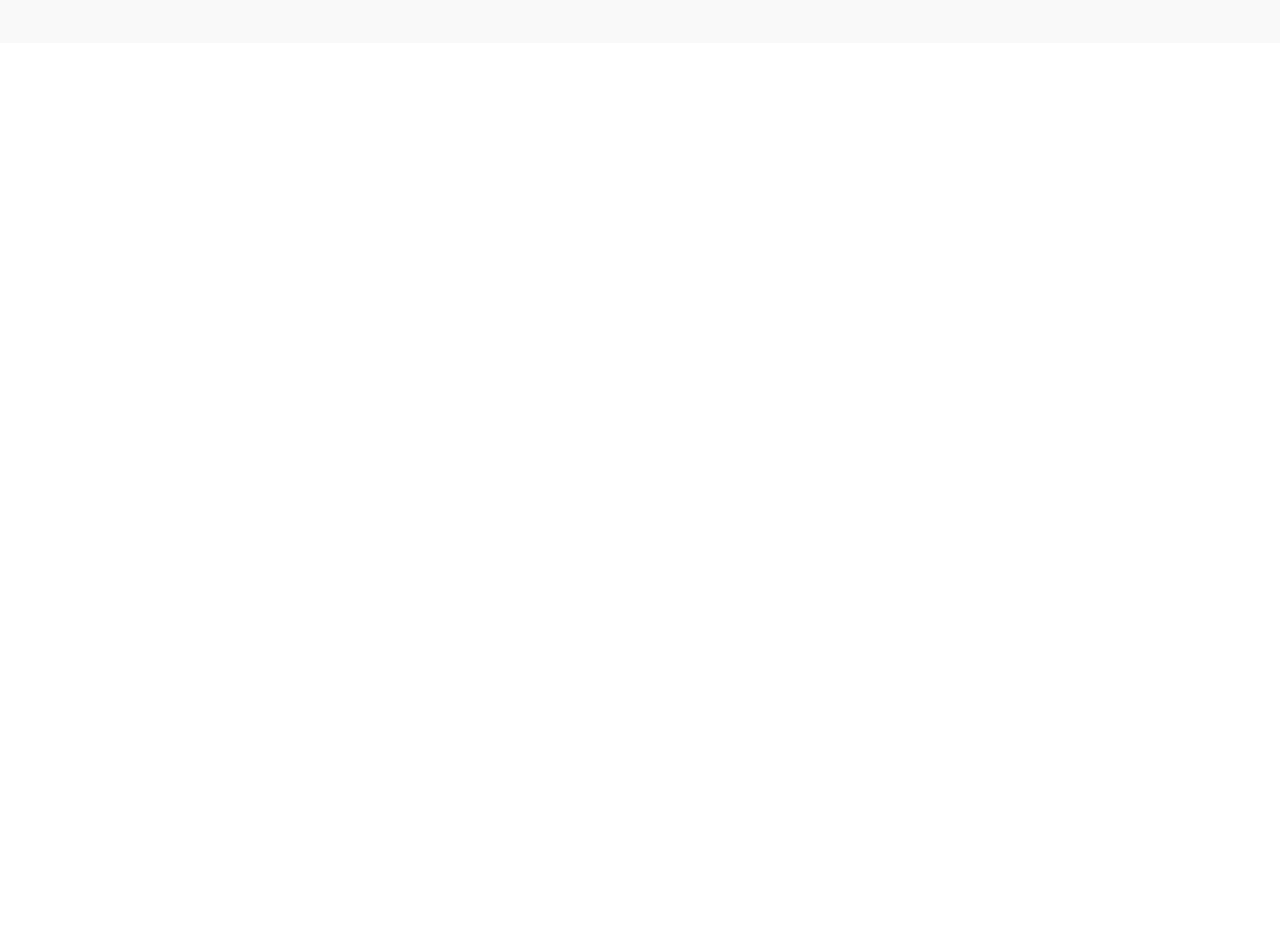
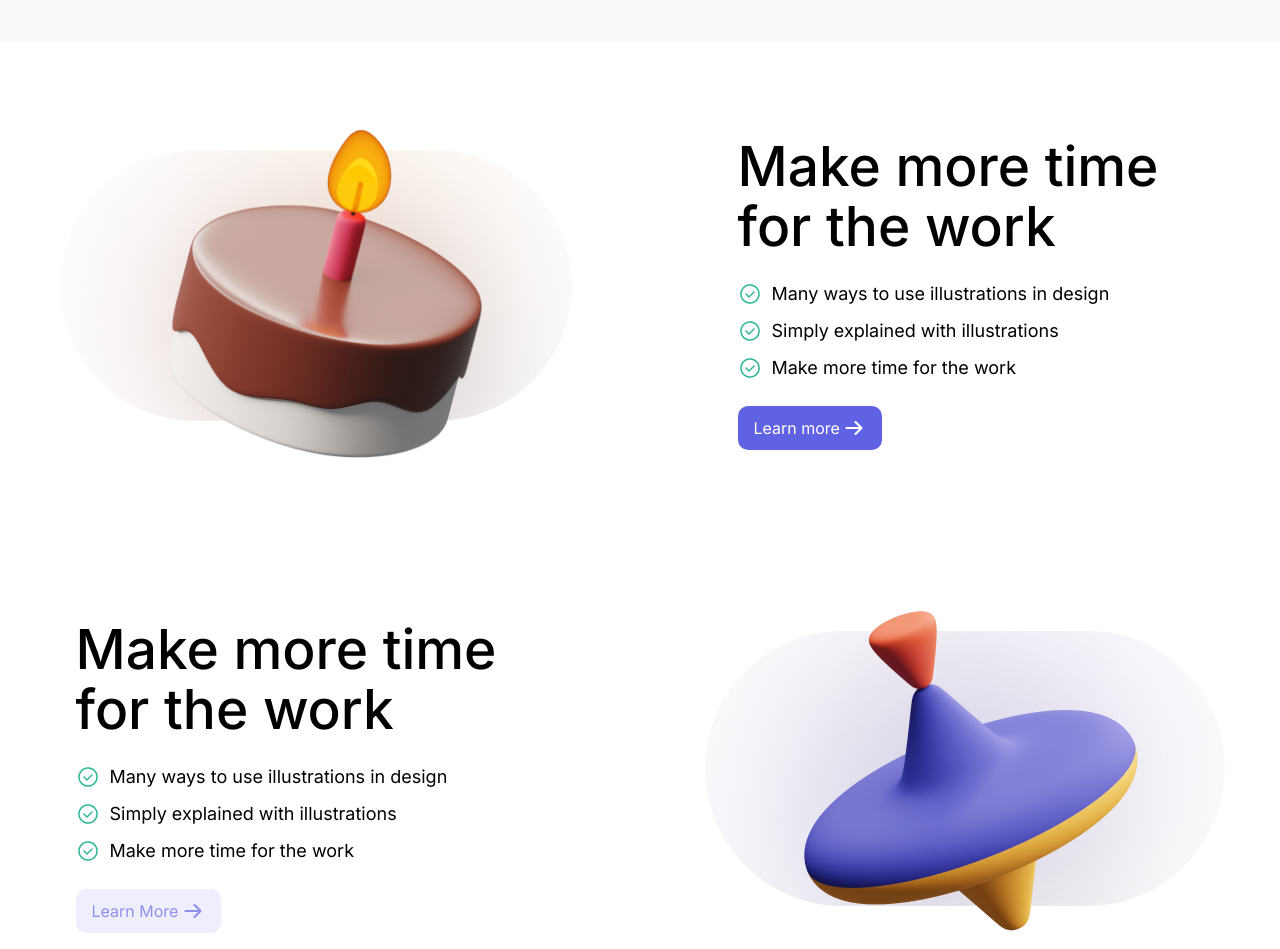
Before and after one commit to anishossain515/Degic-Business, a React (Vite) app: page / in a window 1280 px wide. Shown: the part 3880-4829 px from the top of the page. Before the commit the page ends 3923 px from the top, so only its background shows below. Built offline with nearby package versions, Linux system fonts and the light colour scheme.

Commit message:
Work Section Done

```diff
--- a/src/App.jsx
+++ b/src/App.jsx
@@ -4,6 +4,8 @@ import Hero from './Components/Hero'
 import Presentation from './Components/presentation'
 import Slider from './Components/Slider/Slider'
 import Video from './Components/video'
+import Work from './Components/Work/Work'
+
 function App() {
 
   return (
@@ -13,6 +15,7 @@ function App() {
      <Presentation/>
      <Slider/>
      <Video/>
+     <Work/>
     </>
   )
 }
--- /dev/null
+++ b/src/Components/Work/FirstSection.jsx
@@ -0,0 +1,41 @@
+import React from 'react'
+import CmButton from '../Common/Button'
+
+function FirstSection() {
+  return (
+    <section className='max-w-[1400px] mx-auto'>
+        <div className='flex flex-col lg:flex-row gap-[146px] items-center'>
+            <img src="/Time1.png" alt="Time1" className='w-full h-auto max-w-lg' />
+
+            <div className='font-inter space-y-6  px-5'>
+                <h2 className='font-medium max-w-[463px] max-h-[120px] text-3xl xl:text-[55px] sm:text-[43px]  sm:leading-[60px]'>Make more time for the work</h2>
+
+                <div className='flex flex-col items-start gap-[9px]'>
+
+                    <div className='flex gap-2.5 items-center'>
+                        <img src="/Check.png" alt="Check" />
+                        <p className='sm:text-lg text-base'>Many ways to use illustrations in design</p>
+                    </div>
+
+                    <div className='flex gap-2.5 items-center'>
+                        <img src="/Check.png" alt="Check" />
+                        <p className='sm:text-lg text-base'>Simply explained with illustrations</p>
+                    </div>
+
+
+                    <div className='flex gap-2.5 items-center'>
+                        <img src="/Check.png" alt="Check" />
+                        <p className='sm:text-lg text-base'>Make more time for the work</p>
+                    </div>
+
+                </div>
+
+                <CmButton className='flex gap-[2.5px] items-center '>Learn more <img src="/arrow1.png" alt="" /></CmButton>
+
+            </div>
+        </div>
+    </section>
+  )
+}
+
+export default FirstSection
--- /dev/null
+++ b/src/Components/Work/SecondSection.jsx
@@ -0,0 +1,43 @@
+import React from 'react'
+import CmButton from '../Common/Button'
+
+function SecondSection() {
+  return (
+    <section className='max-w-[1400px] mx-auto'>
+        <div className='flex sm:flex-col flex-col-reverse lg:flex-row gap-[146px] items-center '>
+
+            <div className='font-inter space-y-6  px-5'>
+                <h2 className='font-medium max-w-[463px] max-h-[120px] xl:text-[55px] sm:text-[43px] text-3xl sm:leading-[60px]'>Make more time for the work</h2>
+
+                <div className='flex flex-col items-start gap-[9px]'>
+
+                    <div className='flex gap-2.5 items-center'>
+                        <img src="/Check.png" alt="Check" />
+                        <p className='sm:text-lg text-base'>Many ways to use illustrations in design</p>
+                    </div>
+
+                    <div className='flex gap-2.5 items-center'>
+                        <img src="/Check.png" alt="Check" />
+                        <p className='sm:text-lg text-base'>Simply explained with illustrations</p>
+                    </div>
+
+
+                    <div className='flex gap-2.5 items-center'>
+                        <img src="/Check.png" alt="Check" />
+                        <p className='sm:text-lg text-base'>Make more time for the work</p>
+                    </div>
+
+                </div>
+
+                <CmButton className="bg-[#5F62E226] opacity-70 transition-colors duration-200 hover:bg-[#5F62E226] hover:opacity-50  text-[#5F62E2] flex gap-[2.5px] items-center ">Learn More <img src="/arrow.png" alt="arrow" /></CmButton>
+
+            </div>
+
+            <img src="/Time2.png" alt="Time1" />
+
+        </div>
+    </section>
+  )
+}
+
+export default SecondSection
--- /dev/null
+++ b/src/Components/Work/Work.jsx
@@ -0,0 +1,19 @@
+import React from 'react'
+import FirstSection from './FirstSection'
+import SecondSection from './SecondSection'
+
+function Work() {
+  return (
+    <section className='mt-20'>
+
+        <div className='flex flex-col  space-y-[140px]'>
+        <FirstSection/>
+        <SecondSection/>
+        </div>
+
+
+    </section>
+  )
+}
+
+export default Work;
```
Also changed, not shown: public/Check.png (added), public/arrow1.png (added).
